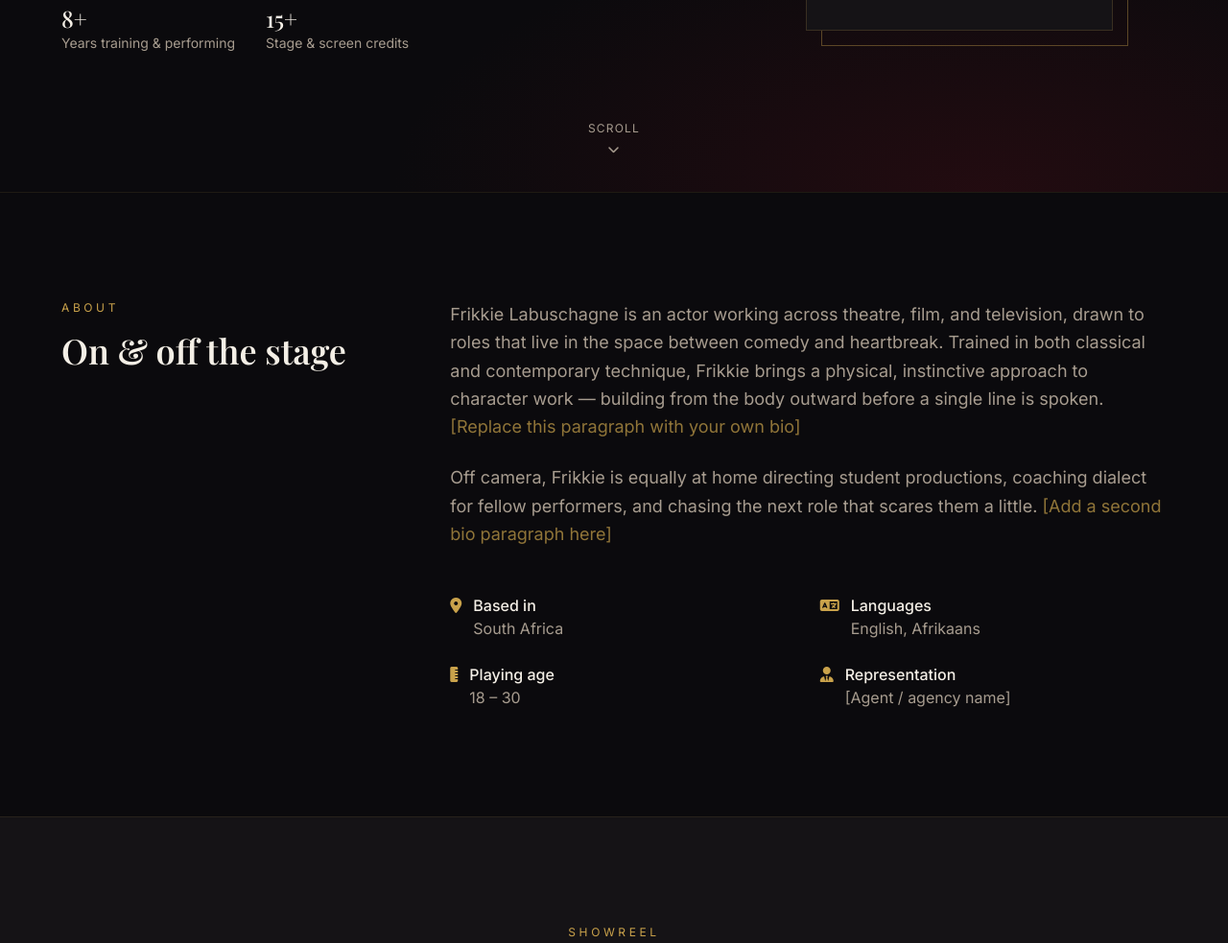
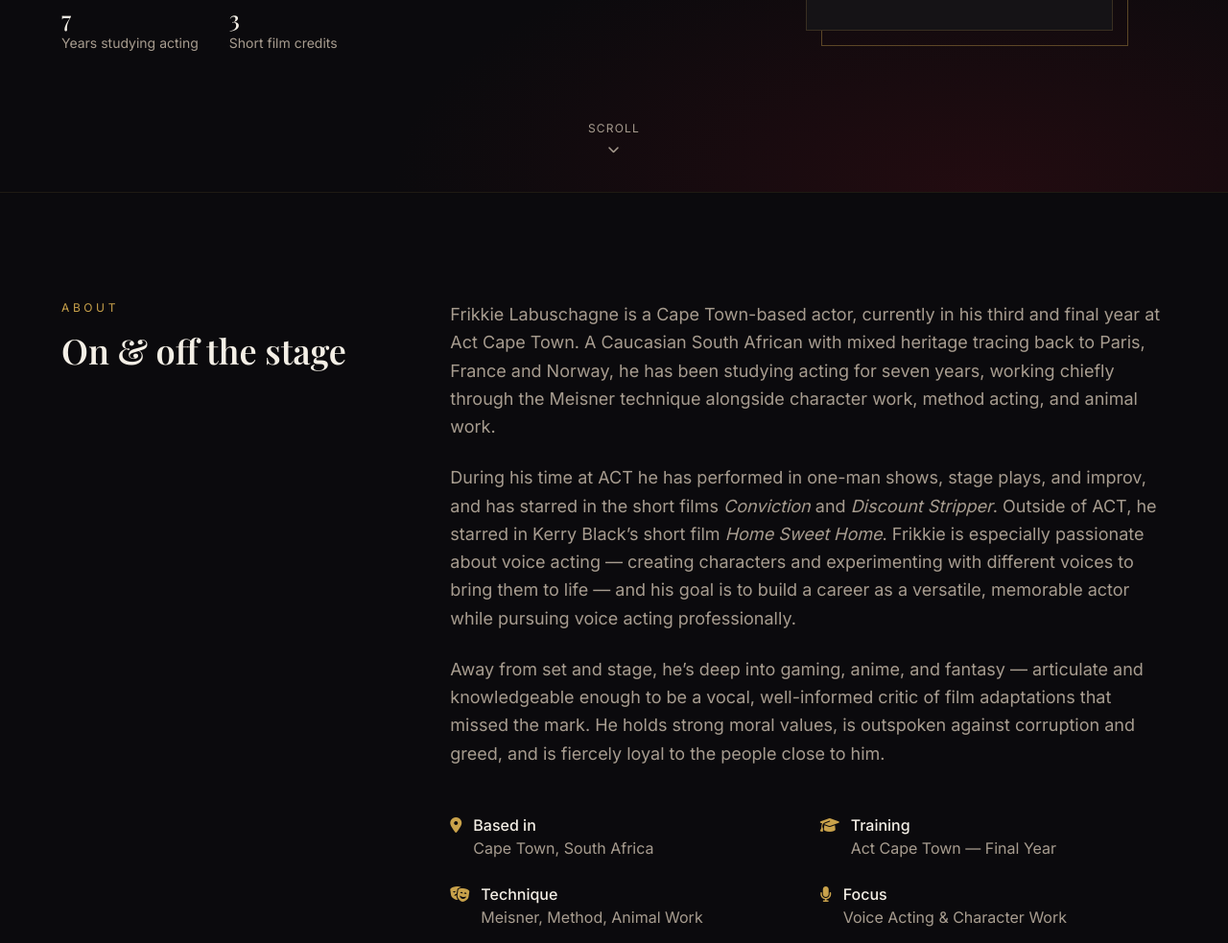
Before and after one commit to NicolaasLabuschagne/Frikkie-Labuschagne, a plain HTML site: page index.html in a window 1280 px wide. Shown: the part 600-1583 px from the top of the page at 96% size. Drawn offline with nearby package versions, Linux system fonts and the light colour scheme; a web font is replaced by a local one.

Commit message:
info update

```diff
--- a/index.html
+++ b/index.html
@@ -4,7 +4,7 @@
     <meta charset="UTF-8">
     <meta name="viewport" content="width=device-width, initial-scale=1.0">
     <title>Frikkie Labuschagne — Actor</title>
-    <meta name="description" content="Official portfolio of Frikkie Labuschagne — actor for stage and screen. Showreel, credits, and booking information.">
+    <meta name="description" content="Official portfolio of Frikkie Labuschagne — Cape Town-based actor and voice actor training at Act Cape Town. Showreel, credits, and booking information.">
 
     <link rel="icon" type="image/svg+xml" href="images/favicon.svg">
 
@@ -76,12 +76,12 @@
     <section id="hero" class="relative min-h-screen flex items-center spotlight-bg pt-28 pb-16 px-6 md:px-10">
         <div class="max-w-6xl mx-auto w-full grid md:grid-cols-5 gap-12 items-center">
             <div class="md:col-span-3 animate-reveal">
-                <p class="uppercase tracking-[0.3em] text-stage-gold text-xs md:text-sm mb-6">Actor &middot; Stage &amp; Screen</p>
+                <p class="uppercase tracking-[0.3em] text-stage-gold text-xs md:text-sm mb-6">Actor &amp; Voice Actor &middot; Cape Town</p>
                 <h1 class="font-display font-bold text-5xl md:text-7xl leading-[1.05] mb-6">
                     Frikkie<br><span class="text-stage-gold">Labuschagne</span>
                 </h1>
                 <p class="text-stage-mute text-lg md:text-xl max-w-xl mb-10 leading-relaxed">
-                    Every character has a heartbeat — I find it, and I make an audience believe it.
+                    Every character has a voice — I find it, build it from the inside out, and make an audience believe it.
                 </p>
                 <div class="flex flex-wrap gap-4">
                     <a href="#reel" class="px-7 py-3 bg-stage-gold text-stage-black font-medium uppercase tracking-wider text-sm hover:bg-stage-goldlight transition-colors">
@@ -92,8 +92,8 @@
                     </a>
                 </div>
                 <div class="flex gap-8 mt-14 text-sm text-stage-mute">
-                    <div><span class="block text-2xl font-display text-stage-ivory">8+</span>Years training &amp; performing</div>
-                    <div><span class="block text-2xl font-display text-stage-ivory">15+</span>Stage &amp; screen credits</div>
+                    <div><span class="block text-2xl font-display text-stage-ivory">7</span>Years studying acting</div>
+                    <div><span class="block text-2xl font-display text-stage-ivory">3</span>Short film credits</div>
                 </div>
             </div>
             <div class="md:col-span-2 flex justify-center animate-reveal" style="animation-delay:.15s">
@@ -123,22 +123,30 @@
             </div>
             <div class="md:col-span-2 space-y-6 text-stage-mute text-lg leading-relaxed animate-reveal">
                 <p>
-                    Frikkie Labuschagne is an actor working across theatre, film, and television, drawn to roles
-                    that live in the space between comedy and heartbreak. Trained in both classical and
-                    contemporary technique, Frikkie brings a physical, instinctive approach to character work —
-                    building from the body outward before a single line is spoken.
-                    <span class="text-stage-gold/70">[Replace this paragraph with your own bio]</span>
+                    Frikkie Labuschagne is a Cape Town-based actor, currently in his third and final year at
+                    Act Cape Town. A Caucasian South African with mixed heritage tracing back to Paris, France
+                    and Norway, he has been studying acting for seven years, working chiefly through the
+                    Meisner technique alongside character work, method acting, and animal work.
                 </p>
                 <p>
-                    Off camera, Frikkie is equally at home directing student productions, coaching dialect for
-                    fellow performers, and chasing the next role that scares them a little.
-                    <span class="text-stage-gold/70">[Add a second bio paragraph here]</span>
+                    During his time at ACT he has performed in one-man shows, stage plays, and improv, and has
+                    starred in the short films <em>Conviction</em> and <em>Discount Stripper</em>. Outside of
+                    ACT, he starred in Kerry Black&rsquo;s short film <em>Home Sweet Home</em>. Frikkie is
+                    especially passionate about voice acting — creating characters and experimenting with
+                    different voices to bring them to life — and his goal is to build a career as a versatile,
+                    memorable actor while pursuing voice acting professionally.
+                </p>
+                <p>
+                    Away from set and stage, he&rsquo;s deep into gaming, anime, and fantasy — articulate and
+                    knowledgeable enough to be a vocal, well-informed critic of film adaptations that missed
+                    the mark. He holds strong moral values, is outspoken against corruption and greed, and is
+                    fiercely loyal to the people close to him.
                 </p>
                 <div class="grid sm:grid-cols-2 gap-6 pt-6 text-base">
-                    <div class="flex gap-3"><i class="fa-solid fa-location-dot text-stage-gold mt-1"></i><div><span class="block text-stage-ivory font-medium">Based in</span>South Africa</div></div>
-                    <div class="flex gap-3"><i class="fa-solid fa-language text-stage-gold mt-1"></i><div><span class="block text-stage-ivory font-medium">Languages</span>English, Afrikaans</div></div>
-                    <div class="flex gap-3"><i class="fa-solid fa-ruler-vertical text-stage-gold mt-1"></i><div><span class="block text-stage-ivory font-medium">Playing age</span>18 &ndash; 30</div></div>
-                    <div class="flex gap-3"><i class="fa-solid fa-user-tie text-stage-gold mt-1"></i><div><span class="block text-stage-ivory font-medium">Representation</span>[Agent / agency name]</div></div>
+                    <div class="flex gap-3"><i class="fa-solid fa-location-dot text-stage-gold mt-1"></i><div><span class="block text-stage-ivory font-medium">Based in</span>Cape Town, South Africa</div></div>
+                    <div class="flex gap-3"><i class="fa-solid fa-graduation-cap text-stage-gold mt-1"></i><div><span class="block text-stage-ivory font-medium">Training</span>Act Cape Town &mdash; Final Year</div></div>
+                    <div class="flex gap-3"><i class="fa-solid fa-masks-theater text-stage-gold mt-1"></i><div><span class="block text-stage-ivory font-medium">Technique</span>Meisner, Method, Animal Work</div></div>
+                    <div class="flex gap-3"><i class="fa-solid fa-microphone text-stage-gold mt-1"></i><div><span class="block text-stage-ivory font-medium">Focus</span>Voice Acting &amp; Character Work</div></div>
                 </div>
             </div>
         </div>
@@ -165,37 +173,30 @@
 
                 <div class="relative timeline-item">
                     <span class="timeline-dot"></span>
-                    <p class="text-stage-gold text-sm uppercase tracking-widest mb-1">2018</p>
-                    <h3 class="font-display text-xl font-semibold mb-2">Formal training begins</h3>
-                    <p class="text-stage-mute leading-relaxed">Enrolled in a full-time acting programme, focusing on Meisner technique, voice, and movement. <span class="text-stage-gold/60">[Add your drama school / training details]</span></p>
+                    <p class="text-stage-gold text-sm uppercase tracking-widest mb-1">2019</p>
+                    <h3 class="font-display text-xl font-semibold mb-2">First steps into acting</h3>
+                    <p class="text-stage-mute leading-relaxed">Began studying acting, drawn early on to character work and finding the voice behind every role.</p>
                 </div>
 
                 <div class="relative timeline-item">
                     <span class="timeline-dot"></span>
-                    <p class="text-stage-gold text-sm uppercase tracking-widest mb-1">2019</p>
-                    <h3 class="font-display text-xl font-semibold mb-2">First stage role</h3>
-                    <p class="text-stage-mute leading-relaxed">Debuted in a supporting role in a student theatre production, discovering a love for live audiences. <span class="text-stage-gold/60">[Name the production]</span></p>
+                    <p class="text-stage-gold text-sm uppercase tracking-widest mb-1">2024</p>
+                    <h3 class="font-display text-xl font-semibold mb-2">Enrolls at Act Cape Town</h3>
+                    <p class="text-stage-mute leading-relaxed">Joined Act Cape Town&rsquo;s full-time programme, training in the Meisner technique, method acting, and animal work.</p>
                 </div>
 
                 <div class="relative timeline-item">
                     <span class="timeline-dot"></span>
-                    <p class="text-stage-gold text-sm uppercase tracking-widest mb-1">2021</p>
-                    <h3 class="font-display text-xl font-semibold mb-2">First screen credit</h3>
-                    <p class="text-stage-mute leading-relaxed">Booked a first on-camera role, adjusting technique for the intimacy of the lens. <span class="text-stage-gold/60">[Name the production]</span></p>
-                </div>
-
-                <div class="relative timeline-item">
-                    <span class="timeline-dot"></span>
-                    <p class="text-stage-gold text-sm uppercase tracking-widest mb-1">2023</p>
-                    <h3 class="font-display text-xl font-semibold mb-2">Breakthrough lead role</h3>
-                    <p class="text-stage-mute leading-relaxed">Took on a lead role that stretched range across comedy and drama, earning first industry recognition. <span class="text-stage-gold/60">[Name the production / award]</span></p>
+                    <p class="text-stage-gold text-sm uppercase tracking-widest mb-1">2025</p>
+                    <h3 class="font-display text-xl font-semibold mb-2">First short film credits</h3>
+                    <p class="text-stage-mute leading-relaxed">Starred in the ACT productions <em>Conviction</em> and <em>Discount Stripper</em>, and in Kerry Black&rsquo;s independent short film <em>Home Sweet Home</em>.</p>
                 </div>
 
                 <div class="relative timeline-item">
                     <span class="timeline-dot"></span>
                     <p class="text-stage-gold text-sm uppercase tracking-widest mb-1">2026</p>
-                    <h3 class="font-display text-xl font-semibold mb-2">Currently</h3>
-                    <p class="text-stage-mute leading-relaxed">In production / development on new work, and open to new stage and screen opportunities. <span class="text-stage-gold/60">[Add current project]</span></p>
+                    <h3 class="font-display text-xl font-semibold mb-2">Final year &amp; beyond</h3>
+                    <p class="text-stage-mute leading-relaxed">In his third and final year at Act Cape Town, rounding out training in one-man shows, stage plays, and improv — while building toward a professional voice acting career.</p>
                 </div>
 
             </div>
@@ -208,14 +209,14 @@
             <p class="uppercase tracking-[0.3em] text-stage-gold text-xs mb-4 text-center">Craft</p>
             <h2 class="font-display text-3xl md:text-4xl font-semibold mb-16 text-center">Skills &amp; training</h2>
             <div class="grid sm:grid-cols-2 md:grid-cols-4 gap-6">
-                <div class="skill-card"><i class="fa-solid fa-masks-theater"></i><h3>Stage Acting</h3></div>
+                <div class="skill-card"><i class="fa-solid fa-masks-theater"></i><h3>Meisner Technique</h3></div>
+                <div class="skill-card"><i class="fa-solid fa-user-ninja"></i><h3>Method Acting</h3></div>
+                <div class="skill-card"><i class="fa-solid fa-paw"></i><h3>Animal Work</h3></div>
+                <div class="skill-card"><i class="fa-solid fa-id-card-clip"></i><h3>Character Work</h3></div>
+                <div class="skill-card"><i class="fa-solid fa-microphone"></i><h3>Voice Acting</h3></div>
+                <div class="skill-card"><i class="fa-solid fa-lightbulb"></i><h3>Improvisation</h3></div>
                 <div class="skill-card"><i class="fa-solid fa-video"></i><h3>Screen &amp; Camera Technique</h3></div>
-                <div class="skill-card"><i class="fa-solid fa-comments"></i><h3>Accents &amp; Dialects</h3></div>
-                <div class="skill-card"><i class="fa-solid fa-hand-fist"></i><h3>Stage Combat</h3></div>
-                <div class="skill-card"><i class="fa-solid fa-microphone"></i><h3>Voice &amp; Narration</h3></div>
-                <div class="skill-card"><i class="fa-solid fa-music"></i><h3>Singing</h3></div>
-                <div class="skill-card"><i class="fa-solid fa-person-running"></i><h3>Movement &amp; Dance</h3></div>
-                <div class="skill-card"><i class="fa-solid fa-lightbulb"></i><h3>Improvisation</h3></div>
+                <div class="skill-card"><i class="fa-solid fa-person"></i><h3>One-Man Shows</h3></div>
             </div>
         </div>
     </section>
@@ -228,26 +229,27 @@
 
             <div class="grid md:grid-cols-3 gap-10">
                 <div>
-                    <h3 class="font-display text-xl text-stage-gold mb-5 flex items-center gap-2"><i class="fa-solid fa-film"></i>Film</h3>
+                    <h3 class="font-display text-xl text-stage-gold mb-5 flex items-center gap-2"><i class="fa-solid fa-film"></i>Short Film</h3>
                     <ul class="space-y-5">
-                        <li class="credit-item"><span class="credit-year">2025</span><span class="credit-role">Lead — [Character Name]</span><span class="credit-title">[Film Title], dir. [Director]</span></li>
-                        <li class="credit-item"><span class="credit-year">2023</span><span class="credit-role">Supporting — [Character Name]</span><span class="credit-title">[Film Title], dir. [Director]</span></li>
-                        <li class="credit-item"><span class="credit-year">2021</span><span class="credit-role">Featured — [Character Name]</span><span class="credit-title">[Short Film Title]</span></li>
+                        <li class="credit-item"><span class="credit-year">2025</span><span class="credit-role">Home Sweet Home</span><span class="credit-title">Independent short film, dir. Kerry Black</span></li>
+                        <li class="credit-item"><span class="credit-year">2025</span><span class="credit-role">Discount Stripper</span><span class="credit-title">Act Cape Town production</span></li>
+                        <li class="credit-item"><span class="credit-year">2025</span><span class="credit-role">Conviction</span><span class="credit-title">Act Cape Town production</span></li>
                     </ul>
                 </div>
                 <div>
-                    <h3 class="font-display text-xl text-stage-gold mb-5 flex items-center gap-2"><i class="fa-solid fa-tv"></i>Television</h3>
+                    <h3 class="font-display text-xl text-stage-gold mb-5 flex items-center gap-2"><i class="fa-solid fa-masks-theater"></i>Stage &amp; Improv</h3>
                     <ul class="space-y-5">
-                        <li class="credit-item"><span class="credit-year">2024</span><span class="credit-role">Recurring — [Character Name]</span><span class="credit-title">[Series Title], [Network]</span></li>
-                        <li class="credit-item"><span class="credit-year">2022</span><span class="credit-role">Guest — [Character Name]</span><span class="credit-title">[Series Title], [Network]</span></li>
+                        <li class="credit-item"><span class="credit-role">One-Man Shows</span><span class="credit-title">Act Cape Town</span></li>
+                        <li class="credit-item"><span class="credit-role">Stage Plays</span><span class="credit-title">Act Cape Town</span></li>
+                        <li class="credit-item"><span class="credit-role">Improv Performances</span><span class="credit-title">Act Cape Town</span></li>
                     </ul>
                 </div>
                 <div>
-                    <h3 class="font-display text-xl text-stage-gold mb-5 flex items-center gap-2"><i class="fa-solid fa-masks-theater"></i>Theatre</h3>
+                    <h3 class="font-display text-xl text-stage-gold mb-5 flex items-center gap-2"><i class="fa-solid fa-graduation-cap"></i>Training</h3>
                     <ul class="space-y-5">
-                        <li class="credit-item"><span class="credit-year">2023</span><span class="credit-role">Lead — [Character Name]</span><span class="credit-title">[Play Title], [Theatre]</span></li>
-                        <li class="credit-item"><span class="credit-year">2020</span><span class="credit-role">Ensemble — [Character Name]</span><span class="credit-title">[Play Title], [Theatre]</span></li>
-                        <li class="credit-item"><span class="credit-year">2019</span><span class="credit-role">Supporting — [Character Name]</span><span class="credit-title">[Play Title], [Theatre]</span></li>
+                        <li class="credit-item"><span class="credit-role">Act Cape Town</span><span class="credit-title">Third &amp; final year</span></li>
+                        <li class="credit-item"><span class="credit-role">7 Years</span><span class="credit-title">Studying acting</span></li>
+                        <li class="credit-item"><span class="credit-role">Meisner &middot; Method &middot; Animal Work</span><span class="credit-title">Core technique</span></li>
                     </ul>
                 </div>
             </div>
@@ -260,16 +262,14 @@
         </div>
     </section>
 
-    <!-- TESTIMONIAL -->
+    <!-- PHILOSOPHY -->
     <section id="testimonial" class="py-28 px-6 md:px-10 bg-stage-charcoal border-t border-stage-gold/10">
         <div class="max-w-3xl mx-auto text-center">
             <i class="fa-solid fa-quote-left text-stage-gold text-3xl mb-6"></i>
             <p class="font-display text-2xl md:text-3xl leading-snug mb-8">
-                &ldquo;Frikkie brought something to the role that can&rsquo;t be taught — total commitment,
-                and a genuine curiosity about the character underneath the lines.&rdquo;
+                &ldquo;Every character has a voice — I find it, and I make an audience believe it.&rdquo;
             </p>
-            <p class="text-stage-gold uppercase tracking-widest text-sm">[Director / Casting Director Name]</p>
-            <p class="text-stage-mute text-sm">[Production Title]</p>
+            <p class="text-stage-gold uppercase tracking-widest text-sm">Frikkie Labuschagne</p>
         </div>
     </section>
 
@@ -279,7 +279,7 @@
             <p class="uppercase tracking-[0.3em] text-stage-gold text-xs mb-4">Contact</p>
             <h2 class="font-display text-3xl md:text-4xl font-semibold mb-6">Let&rsquo;s work together</h2>
             <p class="text-stage-mute text-lg mb-10">
-                For bookings, auditions, or representation enquiries, reach out directly or through my agent.
+                For bookings, auditions, or representation enquiries, reach out directly.
             </p>
             <a href="mailto:booking@example.com" class="inline-block px-8 py-4 bg-stage-gold text-stage-black font-medium uppercase tracking-wider text-sm hover:bg-stage-goldlight transition-colors mb-12">
                 <i class="fa-solid fa-envelope mr-2"></i>booking@example.com
```
Also changed, not shown: 1 other file.
